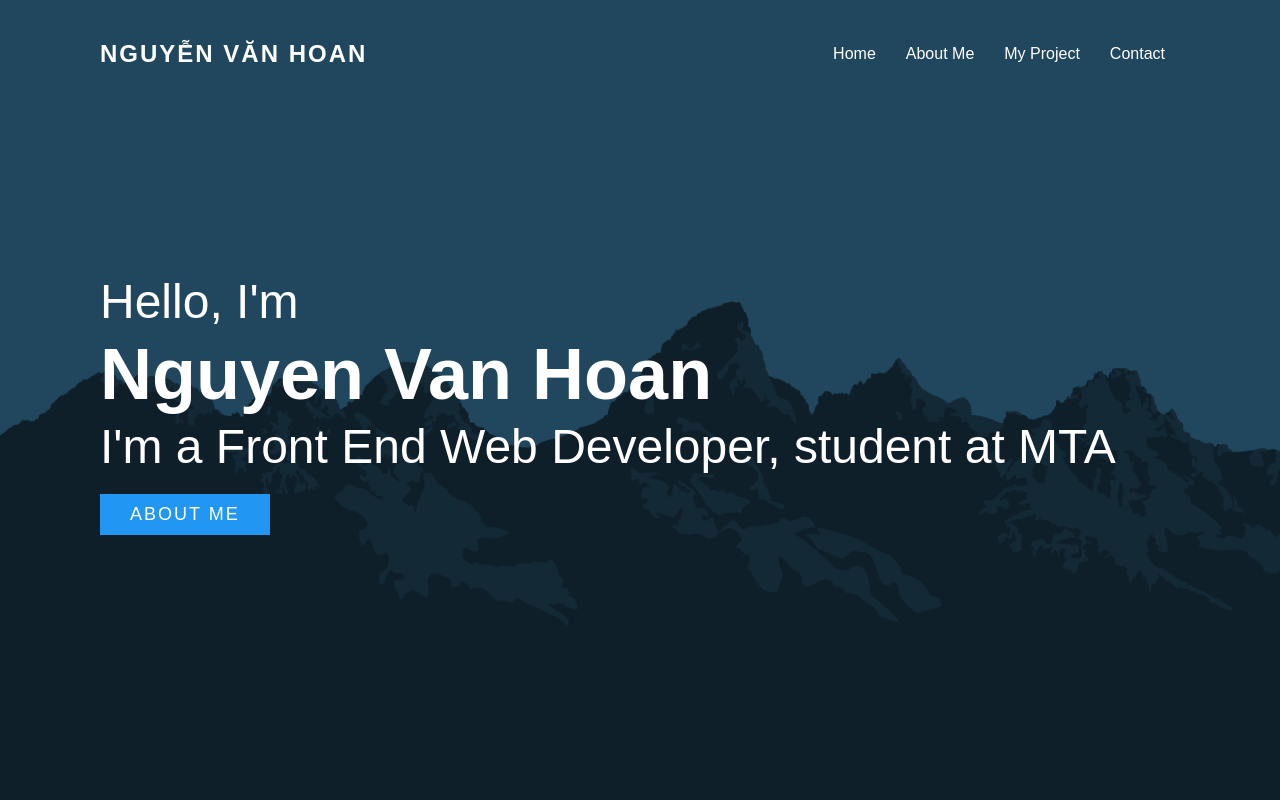
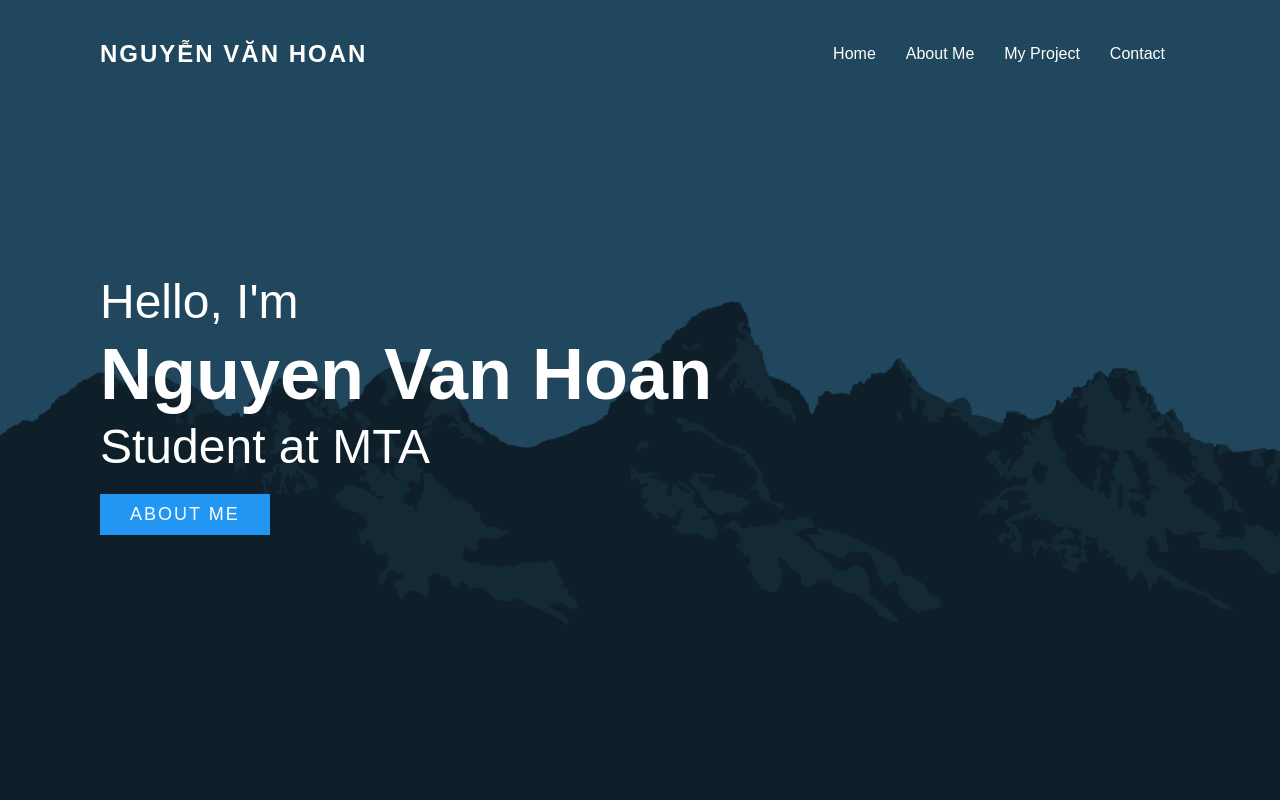
Before and after one commit to justhoann/myCV, a plain HTML site: page index.html in a window 1280 px wide. Shown: the top 800 px of the page. Drawn offline with Linux system fonts and the light colour scheme.

Commit message:
Update index.html

```diff
--- a/index.html
+++ b/index.html
@@ -23,7 +23,7 @@
     <section class="banner" id="home">
         <div class="textBx">
             <h2>Hello, I'm <br /><span>Nguyen Van Hoan</span></h2>
-            <h3>I'm a Front End Web Developer, student at MTA</h3>
+            <h3>Student at MTA</h3>
             <a href="#about" class="btn">About Me</a>
         </div>
     </section>
```
